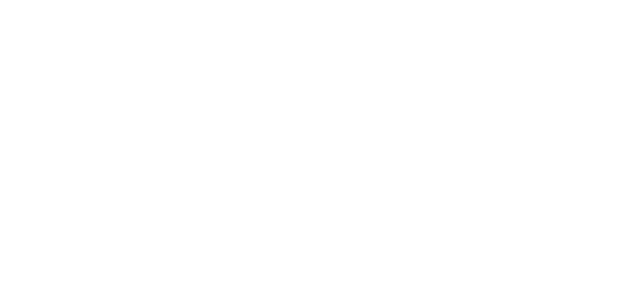
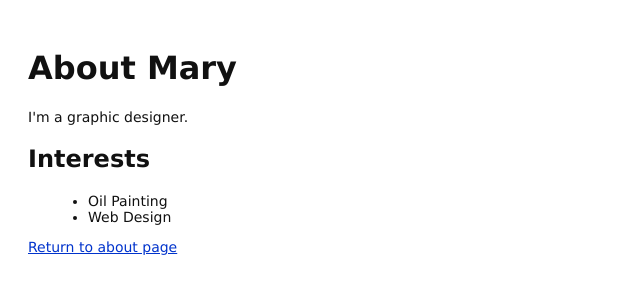
Before and after one commit to SAISUKHITHKODALI/assignment3, a plain HTML site: page about/mary.html in a window 1280 px wide. Shown: the whole page, without its empty margins (0-640 px from the left). Drawn offline with Linux system fonts and the light colour scheme.

Commit message:
pushing to git

```diff
--- a/about/mary.html
+++ b/about/mary.html
@@ -0,0 +1,20 @@
+<!DOCTYPE html>
+<html lang="en">
+<head>
+  <title>About Mary</title>
+  <link rel="stylesheet" href="../style.css" />
+  <meta charset="utf-8" />
+</head>
+<body>
+  <h1>About Mary</h1>
+  <p>I'm a graphic designer.</p>
+
+  <h2>Interests</h2>
+  <ul>
+    <li>Oil Painting</li>
+    <li>Web Design</li>
+  </ul>
+
+  <p><a href="index.html">Return to about page</a></p>
+</body>
+</html>
--- a/style.css
+++ b/style.css
@@ -12,3 +12,20 @@ body {
   ul {
     margin-left: 20px;
   }
+
+  h1 {
+    font-size: 32px;
+  }
+
+  h2 {
+    font-size: 24px;
+  }
+
+  a:link, a:visited {
+    color: #03C;
+  }
+
+  h3 {
+    font-size: 18px;
+    margin-left: 20px;
+  }
```
Also changed, not shown: about/index.html (+1 -6 lines).
